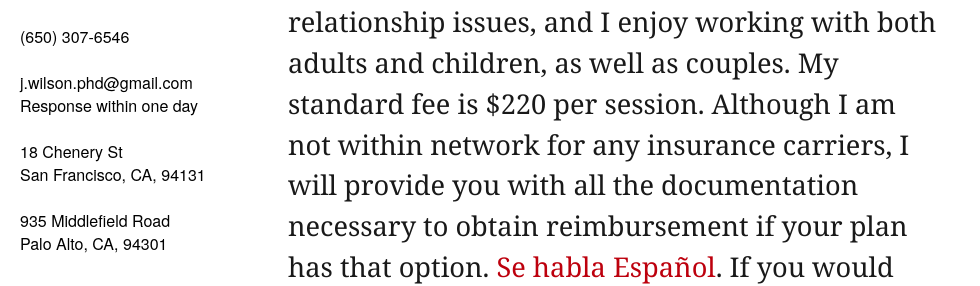
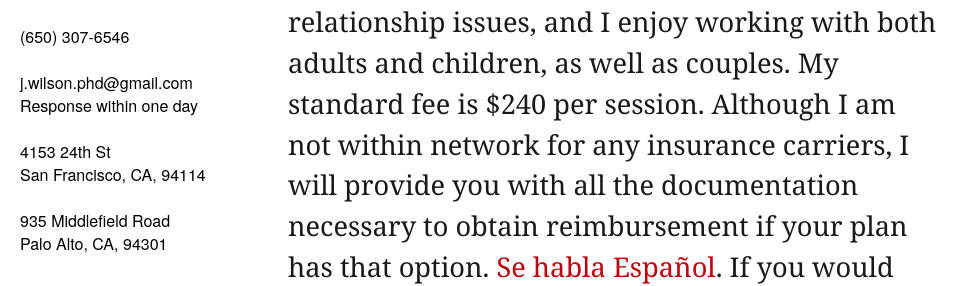
Before and after one commit to ericmeltzer/jwilsonphd, a Jekyll site: the page built from index.html, in a window 1280 px wide. Shown: the part 359-645 px from the top of the page, without its empty margins (0-980 px from the left). Built offline with Jekyll 4.4.1, drawn with Linux system fonts in a browser that asks for light colours; some of the changed text lies outside the part shown.

Commit message:
changed address and fees
changed address and fees

```diff
--- a/_layouts/default.html
+++ b/_layouts/default.html
@@ -35,8 +35,8 @@ Judith<br> Wilson
 j.wilson.phd@gmail.com<br>
 Response within one day<br><br>
 
-18 Chenery St<br />
-San Francisco, CA, 94131</br><br>
+4153 24th St<br />
+San Francisco, CA, 94114</br><br>
 
 935 Middlefield Road<br />
 Palo Alto, CA, 94301</br><br>
--- a/index.html
+++ b/index.html
@@ -3,7 +3,7 @@ layout: default
 title: Judith Wilson, PhD
 ---
 
-I am a psychologist with offices in Palo Alto, and San Francisco.  I have been a practicing therapist for 16 years, after receiving a Ph.D. from UCLA in Psychology.  I specialize in helping people overcome depression, fears and anxieties, and relationship issues, and I enjoy working with both adults and children, as well as couples. My standard fee is $220 per session. Although I am not within network for any insurance carriers, I will provide you with all the documentation necessary to obtain reimbursement if your plan has that option. <a href="/spanish.html">Se habla Español</a>.  If you would like to make an appointment, or have any questions, please feel free to give me a call.  I have a <a href="http://www.quora.com/Judith-Wilson">Quora page</a> here.
+I am a psychologist with offices in Palo Alto, and San Francisco.  I have been a practicing therapist for 16 years, after receiving a Ph.D. from UCLA in Psychology.  I specialize in helping people overcome depression, fears and anxieties, and relationship issues, and I enjoy working with both adults and children, as well as couples. My standard fee is $240 per session. Although I am not within network for any insurance carriers, I will provide you with all the documentation necessary to obtain reimbursement if your plan has that option. <a href="/spanish.html">Se habla Español</a>.  If you would like to make an appointment, or have any questions, please feel free to give me a call.  I have a <a href="http://www.quora.com/Judith-Wilson">Quora page</a> here.
 
   {% for post in site.posts %}
   <p>  {{ post.content }}</p>
```
